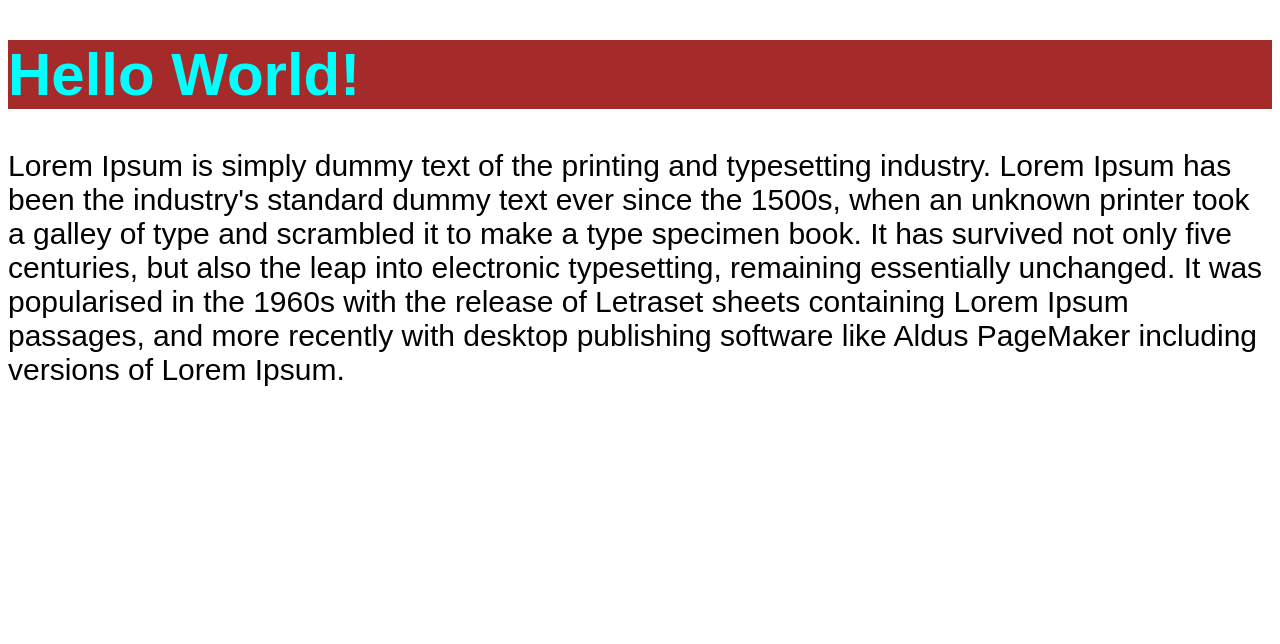
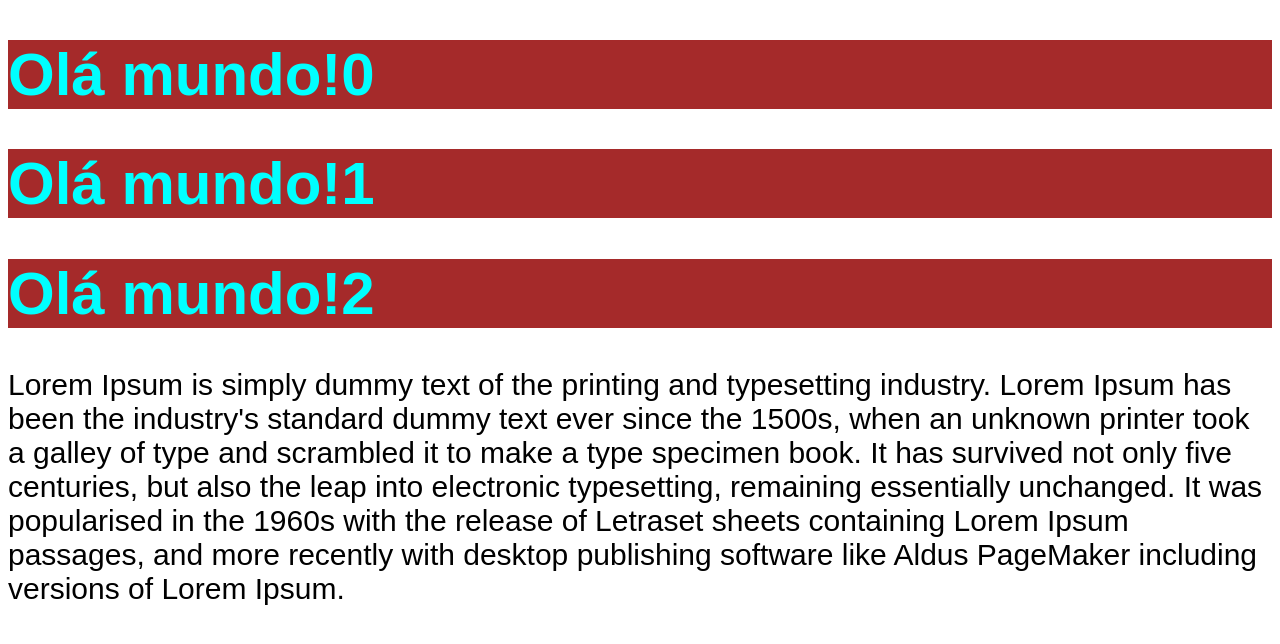
Before and after one commit to raffaela09/chronos-pomodoro, a React (Vite) app: page / in a window 1280 px wide. Shown: the top 644 px of the page. Built offline with nearby package versions, Linux system fonts and the light colour scheme.

Commit message:
Add annotations about props.

```diff
--- a/src/App.tsx
+++ b/src/App.tsx
@@ -18,11 +18,19 @@ import './styles/theme.css';
 //poderia importar, por ser um elemento do react, <Fragment>
 //o css pode ser aplicado como quiser
 //dentro de theme fica as variaveis de css
+//os elementos podem possuir atributos (attr) pode colocar as {} para jsx ou ""
+//pode utilizar propriedades dessa maneira pra fazer alguma coisa dentro do component
+
 export function App() {
   console.log('Oi');
   return (
     <>
-      <Heading />
+      <Heading attr={1234} attr2='String'>
+        Olá mundo!0
+      </Heading>
+
+      <Heading>Olá mundo!1</Heading>
+      <Heading>Olá mundo!2</Heading>
       <p>
         Lorem Ipsum is simply dummy text of the printing and typesetting
         industry. Lorem Ipsum has been the industry's standard dummy text ever
--- a/src/components/Heading.tsx
+++ b/src/components/Heading.tsx
@@ -3,6 +3,15 @@ import styles from './Heading.module.css';
 //olhando assim, nao da pra saber qual classe existe, é necessario olhar no arquivo qual existe
 //pra isso, utiliza a extensao css modules, que permite ver quais extensoes existem
 //permite concatenar dentro do class name
-export function Heading() {
-  return <h1 className={`${styles.heading} ${styles.cyan}`}>Hello World!</h1>;
+//props - propriedades do component
+//props - children do elemento
+//ao utilizar as chaves {} está informando ao tsx que vai utilizar js
+//é uma boa pratica passar o tipo das coisas, como o props
+export function Heading(props) {
+  console.log(props);
+  return (
+    <>
+      <h1 className={`${styles.heading} ${styles.cyan}`}>{props.children}</h1>
+    </>
+  );
 }
```
